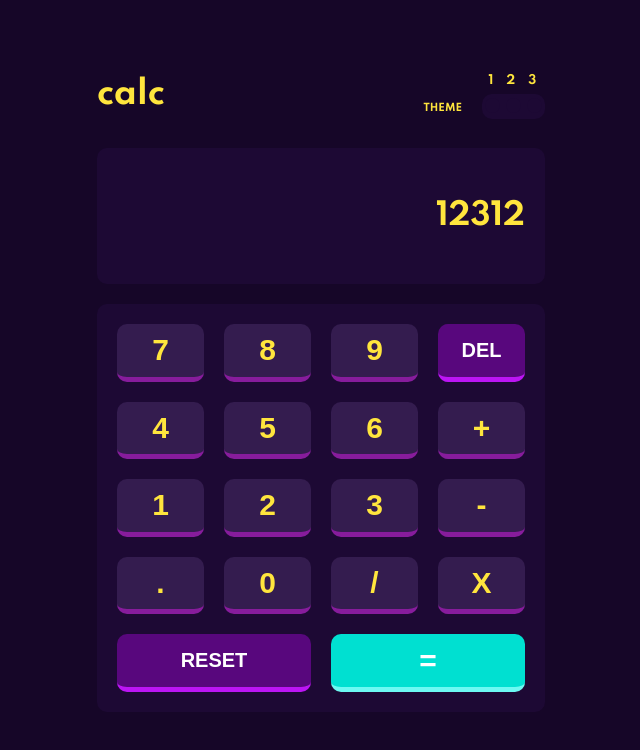
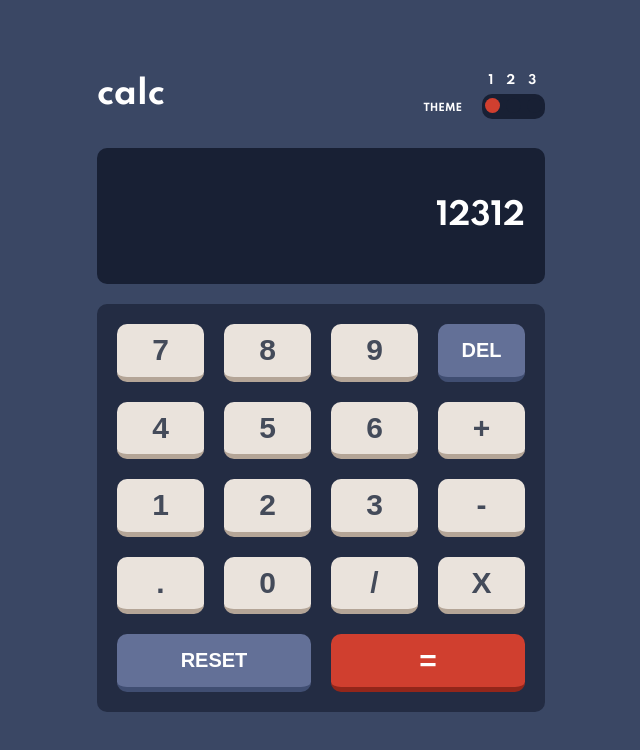
Before and after one commit to MhmtMutlu/react-calculator-app, a React (Create React App) app: page / in a window 1280 px wide. Shown: the top 750 px of the page, without its empty margins (319-959 px from the left). Built offline with nearby package versions, Linux system fonts and the light colour scheme.

Commit message:
Feat-UI: Header and Layout was edited to use ThemeContext.

```diff
--- a/src/App.tsx
+++ b/src/App.tsx
@@ -1,18 +1,19 @@
-import React from 'react';
-import Header from './components/Header/Header';
-import Keypad from './components/Keypad/Keypad';
-import Screen from './components/Screen/Screen';
-import Layout from './layout/Layout';
+import React from "react";
+import Header from "./components/Header/Header";
+import Keypad from "./components/Keypad/Keypad";
+import Screen from "./components/Screen/Screen";
+import ThemeContextProvider from "./contexts/ThemeContext";
+import Layout from "./layout/Layout";
 
 function App() {
   return (
-    <div>
+    <ThemeContextProvider>
       <Layout>
         <Header />
         <Screen />
         <Keypad />
       </Layout>
-    </div>
+    </ThemeContextProvider>
   );
 }
 
--- a/src/components/Header/Header.tsx
+++ b/src/components/Header/Header.tsx
@@ -1,26 +1,48 @@
-import React from 'react'
+import React, { useContext } from "react";
+import { ThemeContext } from "../../contexts/ThemeContext";
 
 const Header: React.FC = () => {
+  const { theme, changeTheme } = useContext(ThemeContext);
+
+  const handleChange = (event: React.ChangeEvent<HTMLInputElement>) => {
+    changeTheme(event.target.value);
+  };
+
   return (
-    <div className='calculator-header'>
-      <h1 className='calculator-title'>calc</h1>
-      <div className='calculator-theme'>
-        <span className='theme-title'>THEME</span>
-        <div className='themes'>
-          <div className='theme-texts'>
+    <div className="calculator-header">
+      <h1 className="calculator-title">calc</h1>
+      <div className="calculator-theme">
+        <span className="theme-title">THEME</span>
+        <div className="themes">
+          <div className="theme-texts">
             <span>1</span>
             <span>2</span>
             <span>3</span>
           </div>
-          <div className='theme-buttons'>
-            <input type="radio" name='theme'/>
-            <input type="radio" name='theme'/>
-            <input type="radio" name='theme'/>
+          <div className="theme-buttons" onChange={handleChange}>
+            <input
+              type="radio"
+              name="theme"
+              value="first-theme"
+              checked={theme === "first-theme"}
+            />
+            <input
+              type="radio"
+              name="theme"
+              value="second-theme"
+              checked={theme === "second-theme"}
+            />
+            <input
+              type="radio"
+              name="theme"
+              value="third-theme"
+              checked={theme === "third-theme"}
+            />
           </div>
         </div>
       </div>
     </div>
-  )
-}
+  );
+};
 
-export default Header
+export default Header;
--- a/src/layout/Layout.tsx
+++ b/src/layout/Layout.tsx
@@ -1,10 +1,13 @@
-import React from "react";
+import React, { useContext } from "react";
+import { ThemeContext } from "../contexts/ThemeContext";
 import "./layout.scss";
 
 const Layout: React.FC<React.ReactNode> = ({ children }) => {
+  const { theme } = useContext(ThemeContext);
+
   return (
     <div className="layout-container">
-      <div className="third-theme">
+      <div className={theme}>
         <div className="calculator-container">
           {children}
         </div>
```
